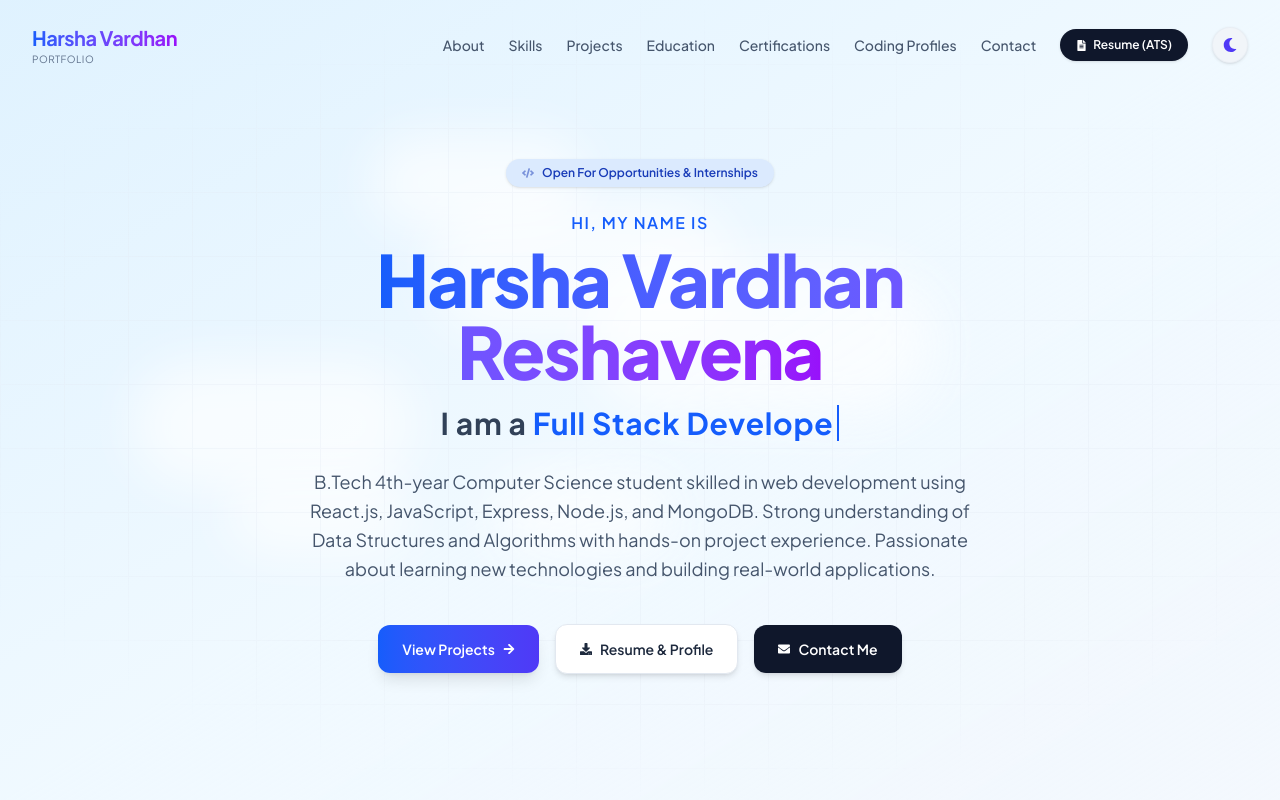
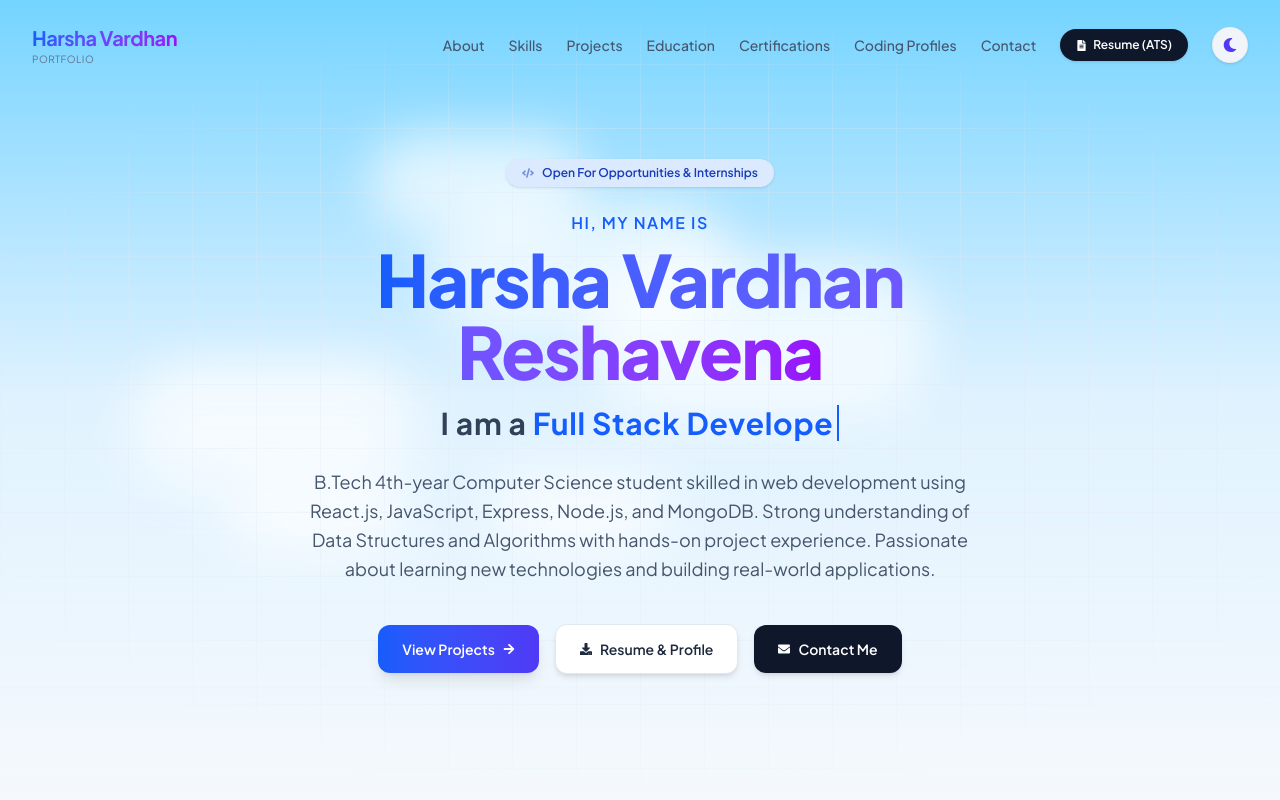
Before and after one commit to harsha5200-d/portfolio_Harsha, a React (Vite) app: page / in a window 1280 px wide. Shown: the top 800 px of the page. Built offline with nearby package versions, Linux system fonts and the light colour scheme.

Commit message:
style: change light theme background to vibrant sunny sky blue

```diff
--- a/src/components/DynamicBackground.jsx
+++ b/src/components/DynamicBackground.jsx
@@ -124,8 +124,8 @@ const DynamicBackground = () => {
           />
         </motion.div>
       ) : (
-        /* Sunny Cloud Theme */
-        <div className="absolute inset-0 bg-gradient-to-br from-sky-100 via-sky-50 to-blue-50/50">
+        /* Sunny Blue Sky Theme */
+        <div className="absolute inset-0 bg-gradient-to-b from-sky-300 via-sky-100 to-blue-50/30">
           {/* Ambient Sunny Sky Glow */}
           <div className="absolute top-[-5vw] right-[-5vw] w-[50vw] h-[50vw] bg-amber-250/15 rounded-full blur-[90px]" />
 
```
